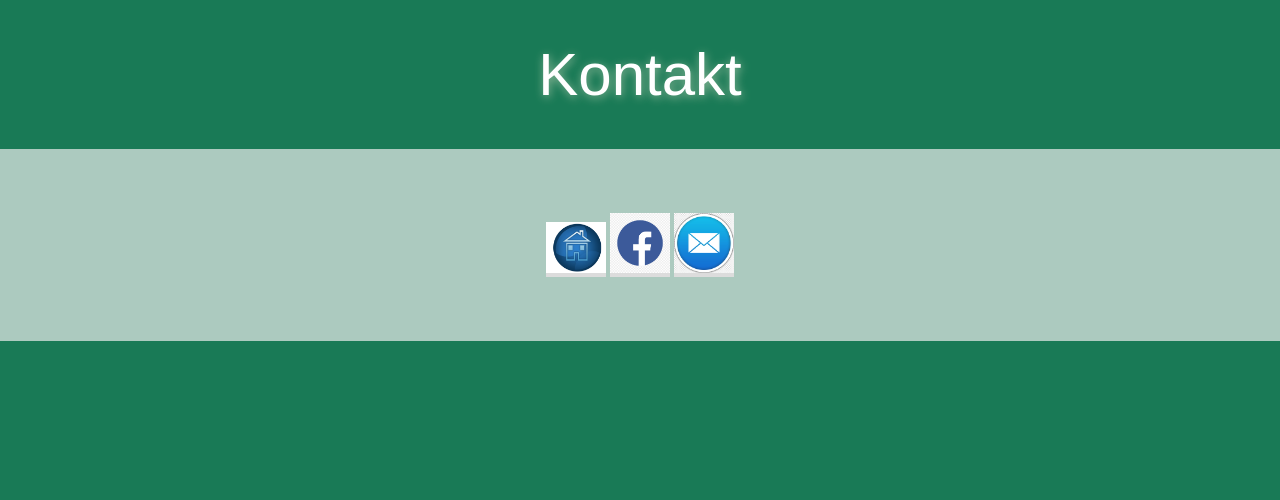
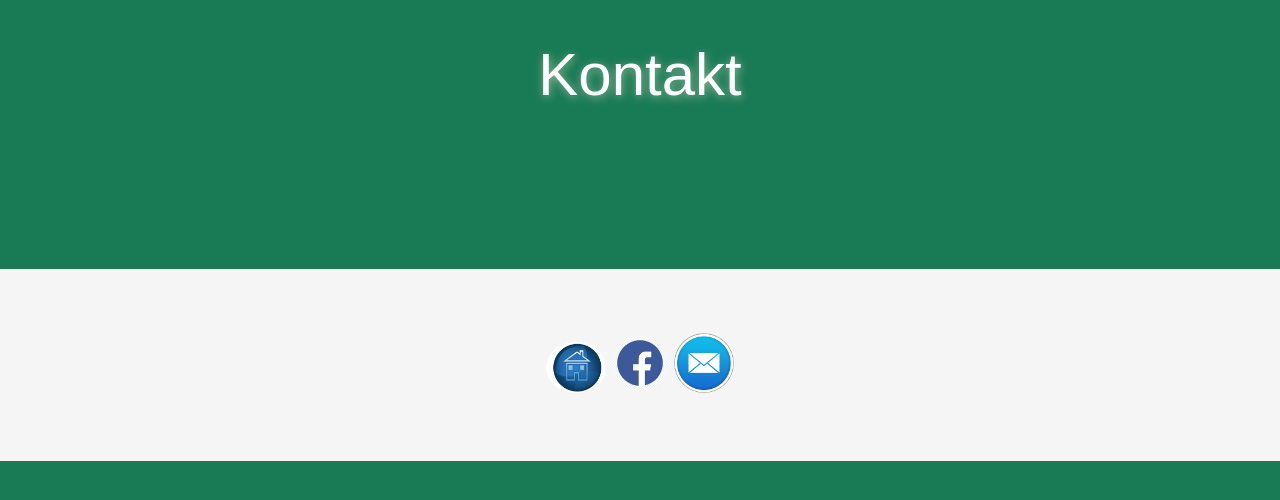
Before and after one commit to tvorimweb-2020-praha-podzim/du-01-vizitka-domihtml, a plain HTML site: page kontakt.html in a window 1280 px wide. Drawn offline with Linux system fonts and the light colour scheme.

Commit message:
Změnila jsem barvu pozadí

```diff
--- a/style2.css
+++ b/style2.css
@@ -6,14 +6,20 @@ body {
 
 header li {
     display: inline-block;
-    background-color: gainsboro;
+  }
+
+ul {
+    background-color: whitesmoke;
+    text-align: center;
+    padding: 4rem;
+    margin-top: 10rem;
   }
 
 img{
     width: 60px;
     height: auto;
-    border: none;
-
+    border-width: 0;
+    border-radius: 50%;
   }
 
 h1 {
@@ -24,9 +30,3 @@ h1 {
     font-family: 'Montserrat', sans-serif;
     text-shadow: 1px 2px 10px #93BA9B;
 }
-
-ul {
-  background-color: #eeeeeeb0;
-  text-align: center;
-  padding: 4rem;
-}
```
